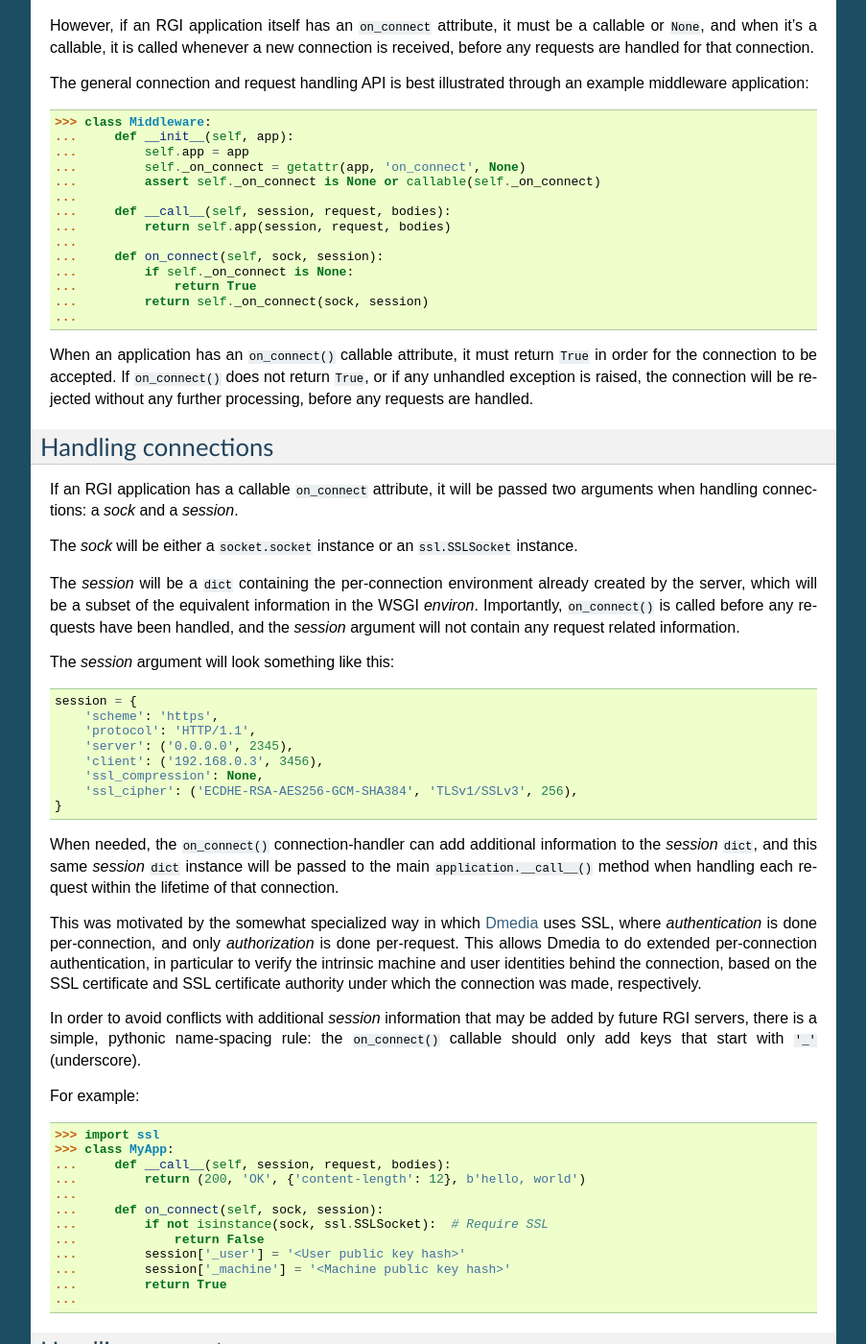
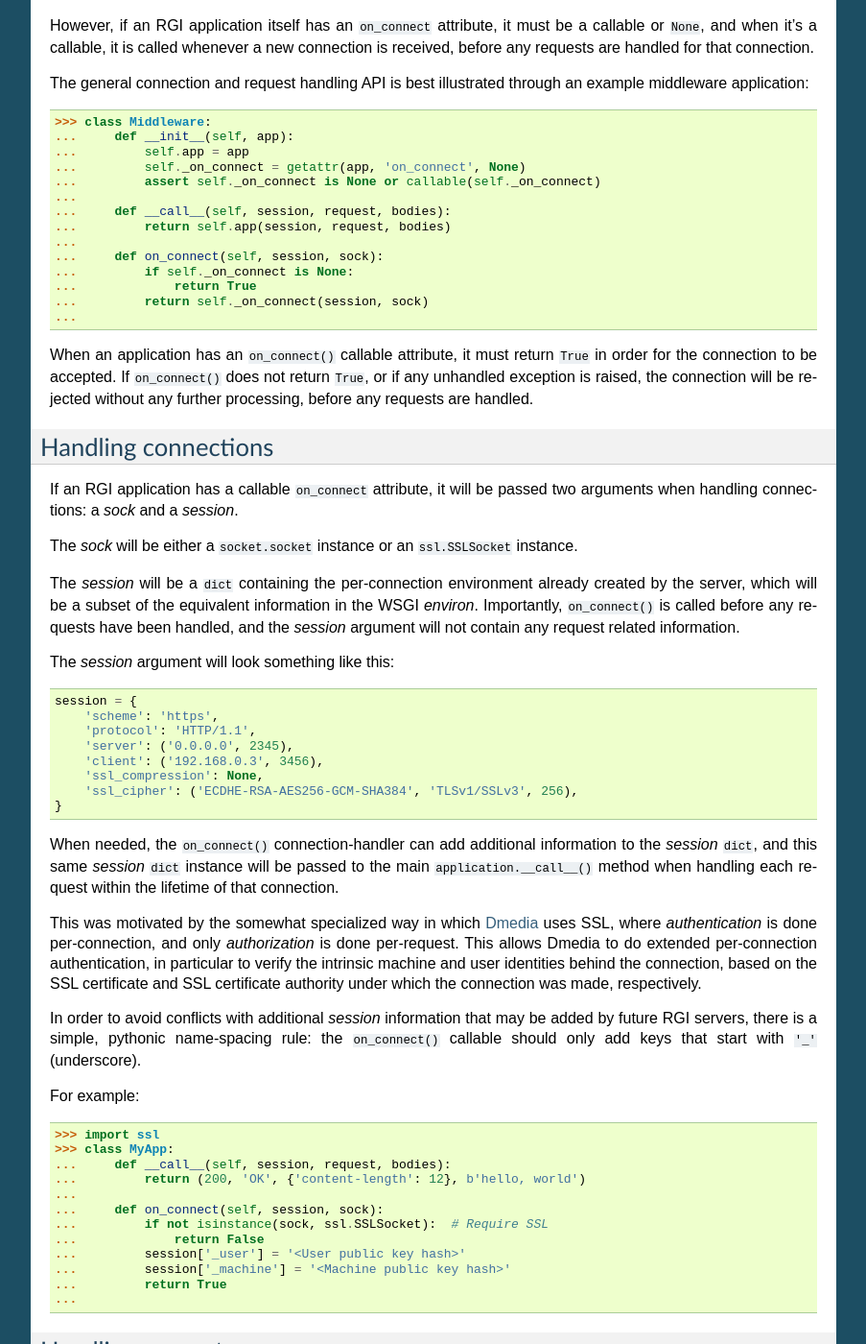
Before and after one commit to json420/degu, a Sphinx documentation site: the page built from doc/rgi.rst, in a window 1280 px wide and 1400 px high, scrolled down 3782 px. Shown: the whole window at 96% size, without its empty margins (198-1101 px from the left). Built offline with Sphinx 7.4.7, drawn with Linux system fonts in a browser that asks for light colours.

```diff
--- a/doc/degu.rgi.rst
+++ b/doc/degu.rgi.rst
@@ -38,10 +38,10 @@ Which in code would look like:
 ...     def __call__(self, session, request, bodies):
 ...         return self.app(session, request, bodies)
 ...
-...     def on_connect(self, sock, session):
+...     def on_connect(self, session, sock):
 ...         if getattr(self.app, 'on_connect', None) is None:
 ...             return True
-...         return self.app.on_connect(sock, session)
+...         return self.app.on_connect(session, sock)
 ...
 >>> app = Validator(MyMiddleware(Validator(my_app)))
 >>> server = Server(('127.0.0.1', 0), app)
@@ -64,6 +64,6 @@ Which in code would look like:
 
         Request handler.
 
-    .. method:: on_connect(sock, session)
+    .. method:: on_connect(session, sock)
 
         Connection handler.
--- a/doc/rgi.rst
+++ b/doc/rgi.rst
@@ -188,7 +188,7 @@ RGI applications specify the connection handler via a callable
 ...         body = session['__hello']
 ...         return (200, 'OK', {'content-length': len(body)}, body)
 ...
-...     def on_connect(self, sock, session):
+...     def on_connect(self, session, sock):
 ...         session['_user'] = '<special per-connection authentication result>'
 ...         return True
 ...
@@ -253,10 +253,10 @@ example middleware application:
 ...     def __call__(self, session, request, bodies):
 ...         return self.app(session, request, bodies)
 ...
-...     def on_connect(self, sock, session):
+...     def on_connect(self, session, sock):
 ...         if self._on_connect is None:
 ...             return True
-...         return self._on_connect(sock, session)
+...         return self._on_connect(session, sock)
 ...
 
 When an application has an ``on_connect()`` callable attribute, it must
@@ -317,7 +317,7 @@ For example:
 ...     def __call__(self, session, request, bodies):
 ...         return (200, 'OK', {'content-length': 12}, b'hello, world')
 ...
-...     def on_connect(self, sock, session):
+...     def on_connect(self, session, sock):
 ...         if not isinstance(sock, ssl.SSLSocket):  # Require SSL
 ...             return False
 ...         session['_user'] = '<User public key hash>'
```
